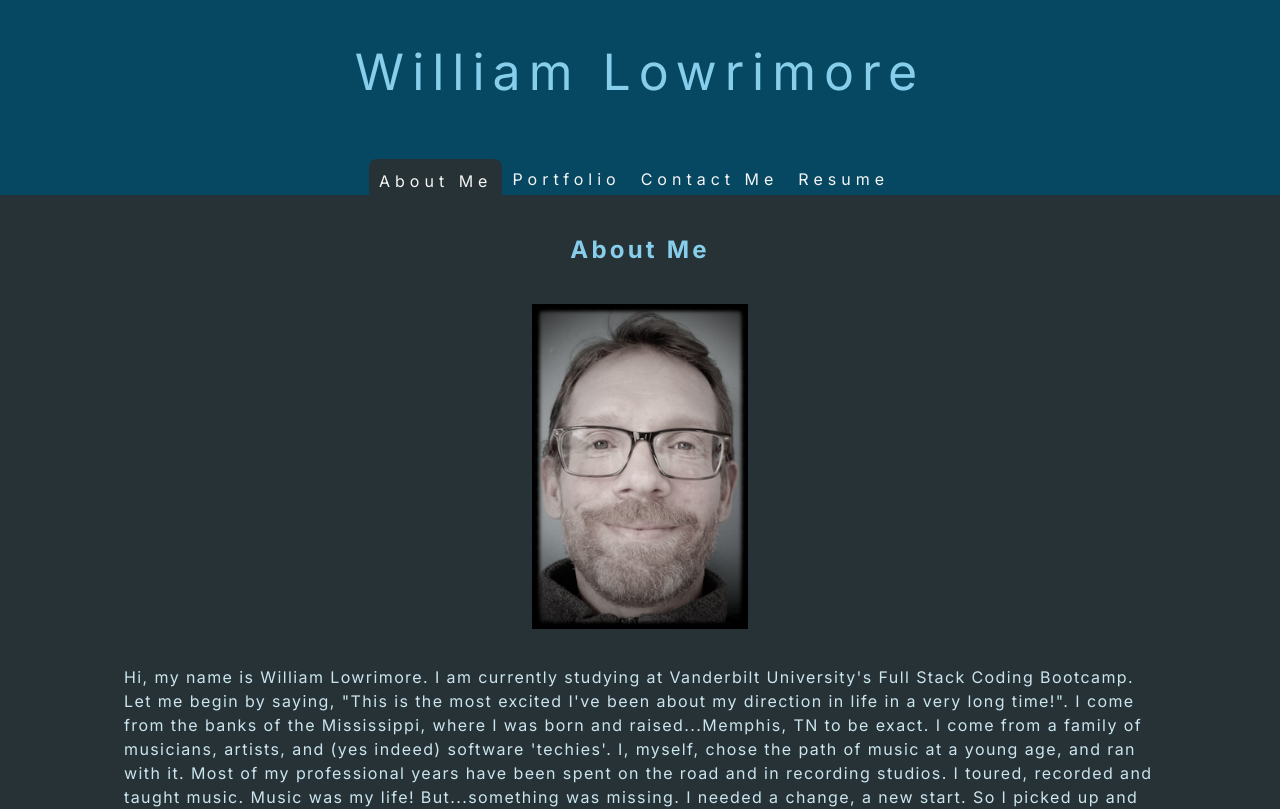
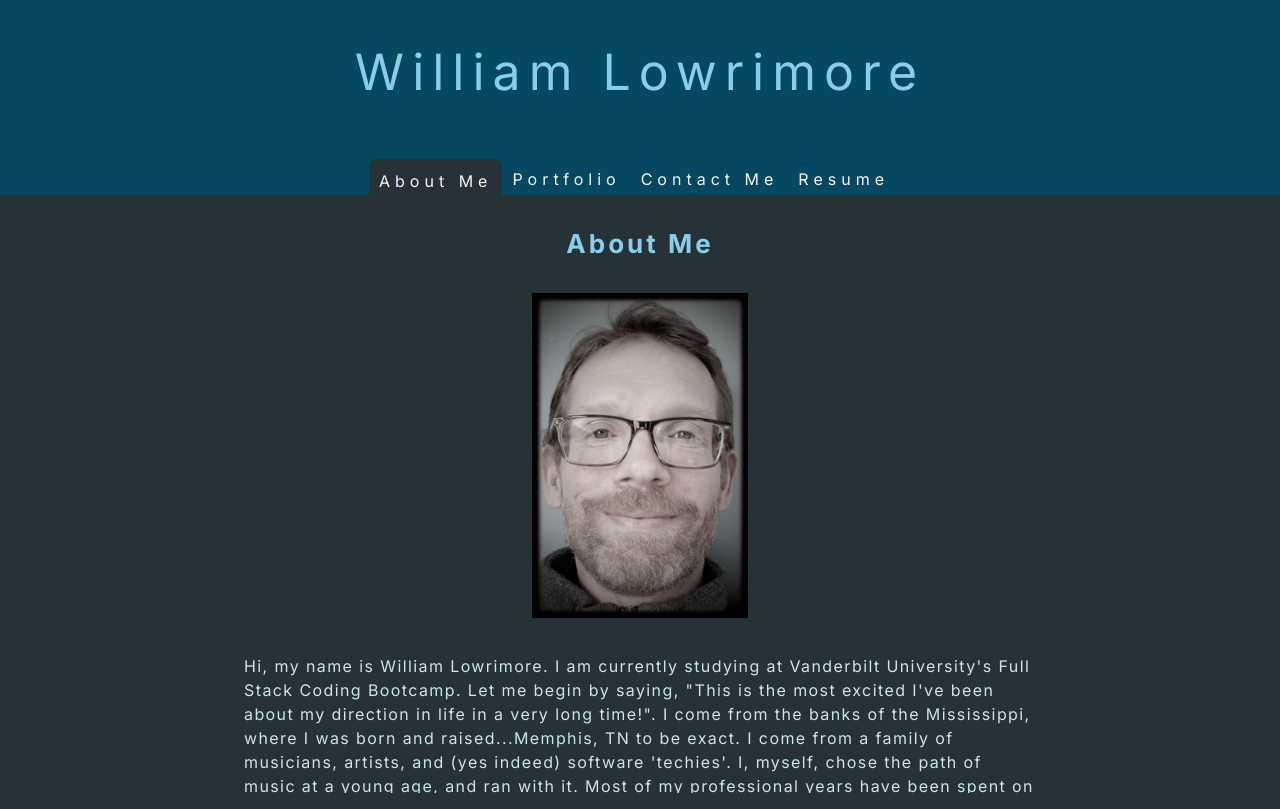
Before and after one commit to wlowrimore/wdl_vandy_bc_react_portfolio_2022, a React (Create React App) app: page / in a window 1280 px wide. Shown: the top 809 px of the page. Built offline with nearby package versions, Linux system fonts and the light colour scheme.

Commit message:
adds scrolling to pages needing it

```diff
--- a/src/components/AboutPage.js
+++ b/src/components/AboutPage.js
@@ -4,7 +4,7 @@ import ProfilePic from "../images/profile-pic.jpg";
 export default function AboutPage() {
   return (
     <div className="about" id="about">
-      <h2 className="about-title">About Me</h2>
+      <h1>About Me</h1>
 
       <div className="about-body">
         <img src={ProfilePic} alt="William Lowrimore" />
--- a/src/components/ResumePage.js
+++ b/src/components/ResumePage.js
@@ -2,8 +2,8 @@ import React from "react";
 
 const ResumePage = () => {
   return (
-    <div className="resume" id="resume">
-      <h1 className="resume-title">Resume</h1>
+    <section id="resume">
+      <h1>Resume</h1>
 
       <div className="resume-body">
         <header className="container-fluid resume-header">
@@ -101,7 +101,7 @@ const ResumePage = () => {
         <hr />
         <br></br>
       </div>
-    </div>
+    </section>
   );
 };
 export default ResumePage;
--- a/src/index.css
+++ b/src/index.css
@@ -73,27 +73,30 @@ nav .navActive {
 
 /* ____________________________ABOUT_____________________________ */
 
-.about {
-  display: flex;
-  flex-wrap: wrap;
-  justify-content: center;
-  padding: 20px;
+#about h1 {
+  text-align: center;
   color: skyblue;
-  letter-spacing: .2rem;
-}
-
-.container {
-  display: flex;
-  flex-direction: row;
-  justify-content: space-around;
-  margin: auto;
+  font-size: 26px;
+  letter-spacing: 3px;
+  padding: 16px 0;
 }
 
 .about-body {
   display: flex;
   flex-direction: column;
   align-items: center;
-  margin: 20px 4px;
+  max-height: 500px;
+  margin: 15px 4px;
+  overflow-y: scroll;
+}
+
+.about-body {
+  -ms-overflow-style: none;
+  scrollbar-width: none;
+}
+
+.about-body::-webkit-scrollbar {
+  display: none;
 }
 
 .about img {
@@ -105,30 +108,21 @@ nav .navActive {
 .about-body p {
   display: flex;
   flex-direction: column;
-  padding: 20px 100px;
+  padding: 20px 15em;
   color: #cbe4ee;
   letter-spacing: 1.4px;
   line-height: 1.5;
 }
 
-/* _____________ */
-/* .content-window {
-  display: flex;
-  justify-content: center;
-  flex-wrap: wrap;
-  gap: 40px;
-  overflow-y: scroll;
+/* ________________________PROJECT WINDOW_________________________ */
+
+#portfolio h1 {
+  text-align: center;
+  color: skyblue;
+  font-size: 26px;
+  letter-spacing: 3px;
+  padding: 16px 0;
 }
-
-.content-window {
-  -ms-overflow-style: none;
-  scrollbar-width: none;
-}
-
-.content-window::-webkit-scrollbar {
-  display: none;
-} */
-/* ________________________PROJECT WINDOW_________________________ */
 
 .projects {
   display: flex;
@@ -224,6 +218,7 @@ nav .navActive {
 .container h1 {
   font-size: 26px;
   letter-spacing: .2rem;
+  padding-top: 0px;
   margin: 0;
 }
 
@@ -308,7 +303,7 @@ button {
 
 /* _______________________________RESUME SECTION_______________________________ */
 
-.resume {
+#resume {
   display: flex;
   flex-direction: column;
   align-items: center;
@@ -316,13 +311,11 @@ button {
   width: 100%;
 }
 
-.resume h1 {
-  display: flex;
-  flex-wrap: wrap;
+#resume h1 {
   color: skyblue;
   font-size: 26px;
   margin-top: 40px;
-  margin-bottom: 14px;
+  margin-bottom: 4px;
   padding: 0px;
   letter-spacing: .2rem;
 }
@@ -358,6 +351,17 @@ button {
   align-items: center;
   margin: 20px;
   line-height: 0;
+  max-height: 700px;
+  overflow-y: scroll;
+}
+
+.resume-body {
+  -ms-overflow-style: none;
+  scrollbar-width: none;
+}
+
+.resume-body::-webkit-scrollbar {
+  display: none;
 }
 
 .resume-contact-info {
```
